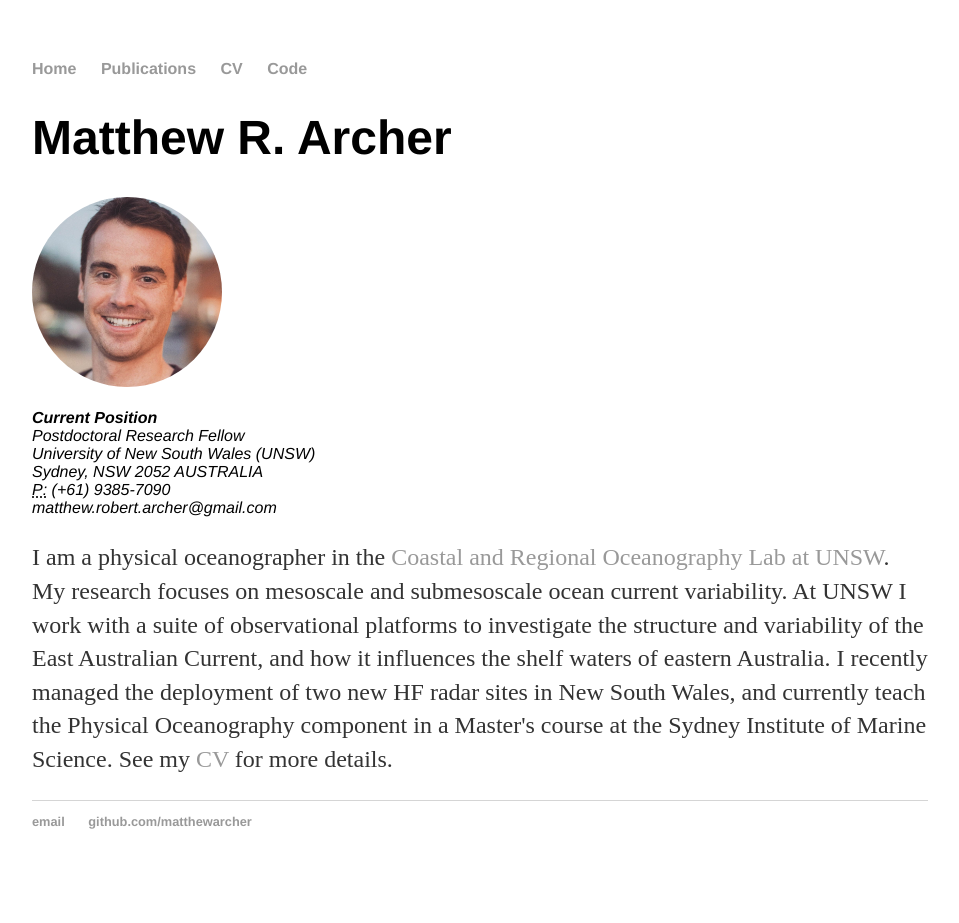
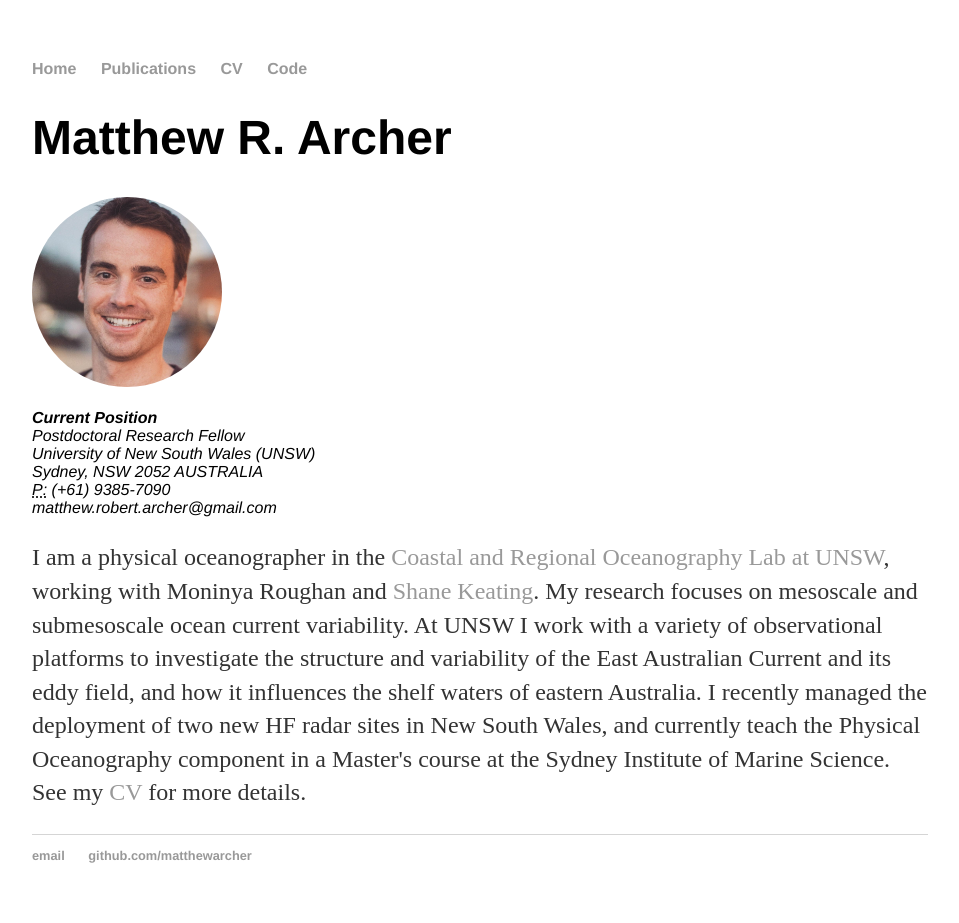
Before and after one commit to matthewarcher/matthewarcher.github.io, a Jekyll site: the page built from index.html, in a window 1280 px wide. Shown: the whole page, without its empty margins (160-1119 px from the left). Built offline with Jekyll 4.4.1, drawn with Linux system fonts in a browser that asks for light colours; before the commit the page ends 900 px from its top, so only the background shows below that.

Commit message:
Update index.html

```diff
--- a/index.html
+++ b/index.html
@@ -18,7 +18,7 @@
 	<span class="obfuscate">matthew.robert.archer@gmail.com</span>
 	</address></font>
 
-	<p>I am a physical oceanographer in the <a href="http://www.oceanography.unsw.edu.au/index.html" target="_blank">Coastal and Regional Oceanography Lab at UNSW</a>.
-	My research focuses on mesoscale and submesoscale ocean current variability. At UNSW I work with a suite of observational platforms to investigate the structure and variability of the East Australian Current, and how it influences the shelf waters of eastern Australia. I recently managed the deployment of two new HF radar sites in New South Wales, and currently teach the Physical Oceanography component in a Master's course at the Sydney Institute of Marine Science.
+	<p>I am a physical oceanographer in the <a href="http://www.oceanography.unsw.edu.au/index.html" target="_blank">Coastal and Regional Oceanography Lab at UNSW</a>, working with Moninya Roughan and <a hred="https://srkeating.com/" target="_blank">Shane Keating</a>.
+	My research focuses on mesoscale and submesoscale ocean current variability. At UNSW I work with a variety of observational platforms to investigate the structure and variability of the East Australian Current and its eddy field, and how it influences the shelf waters of eastern Australia. I recently managed the deployment of two new HF radar sites in New South Wales, and currently teach the Physical Oceanography component in a Master's course at the Sydney Institute of Marine Science.
 	See my <a href="/Archer_CV.pdf" target="_blank">CV</a> for more details. </p>
 </div><!-- /.blurb -->
```
